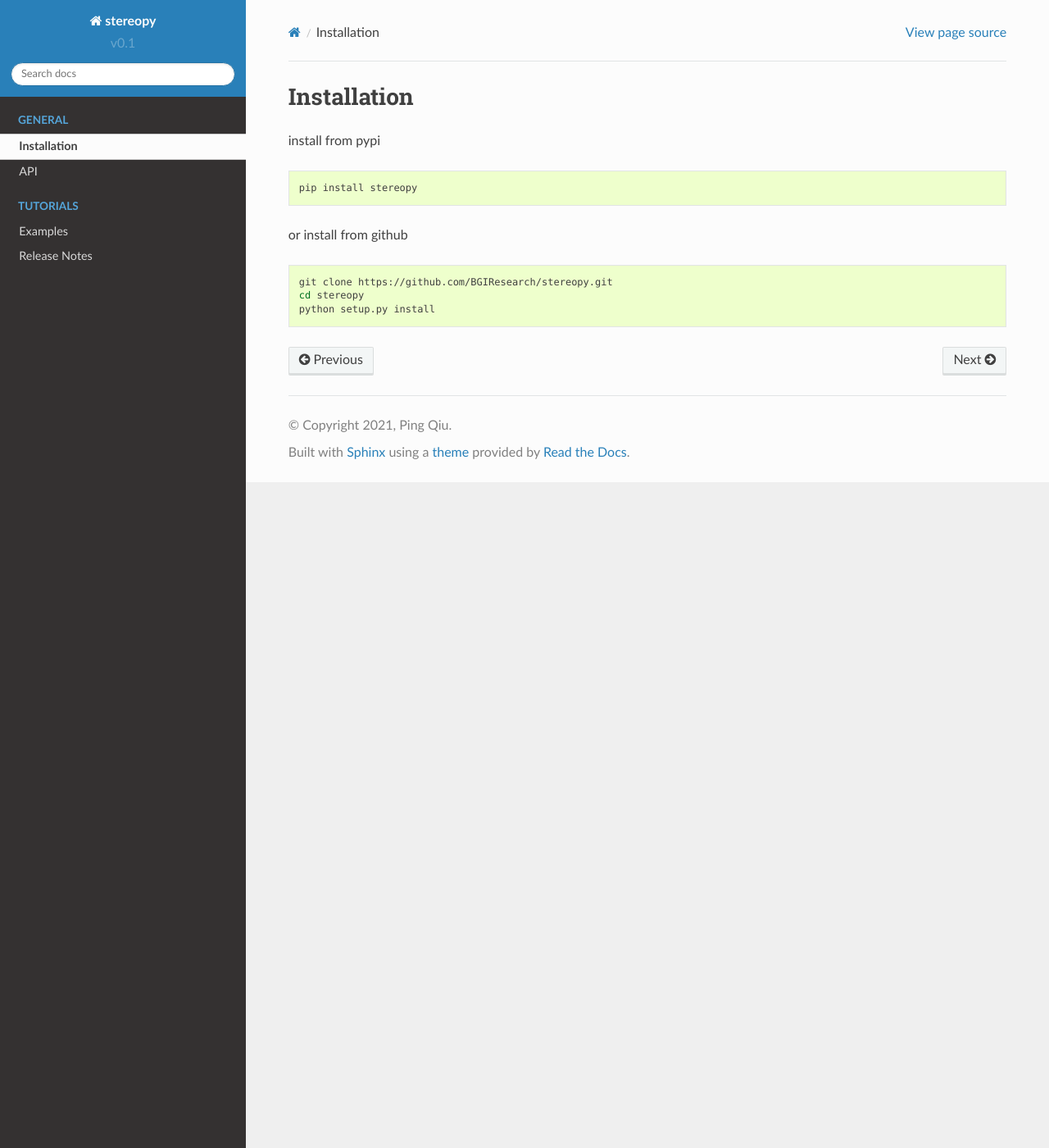
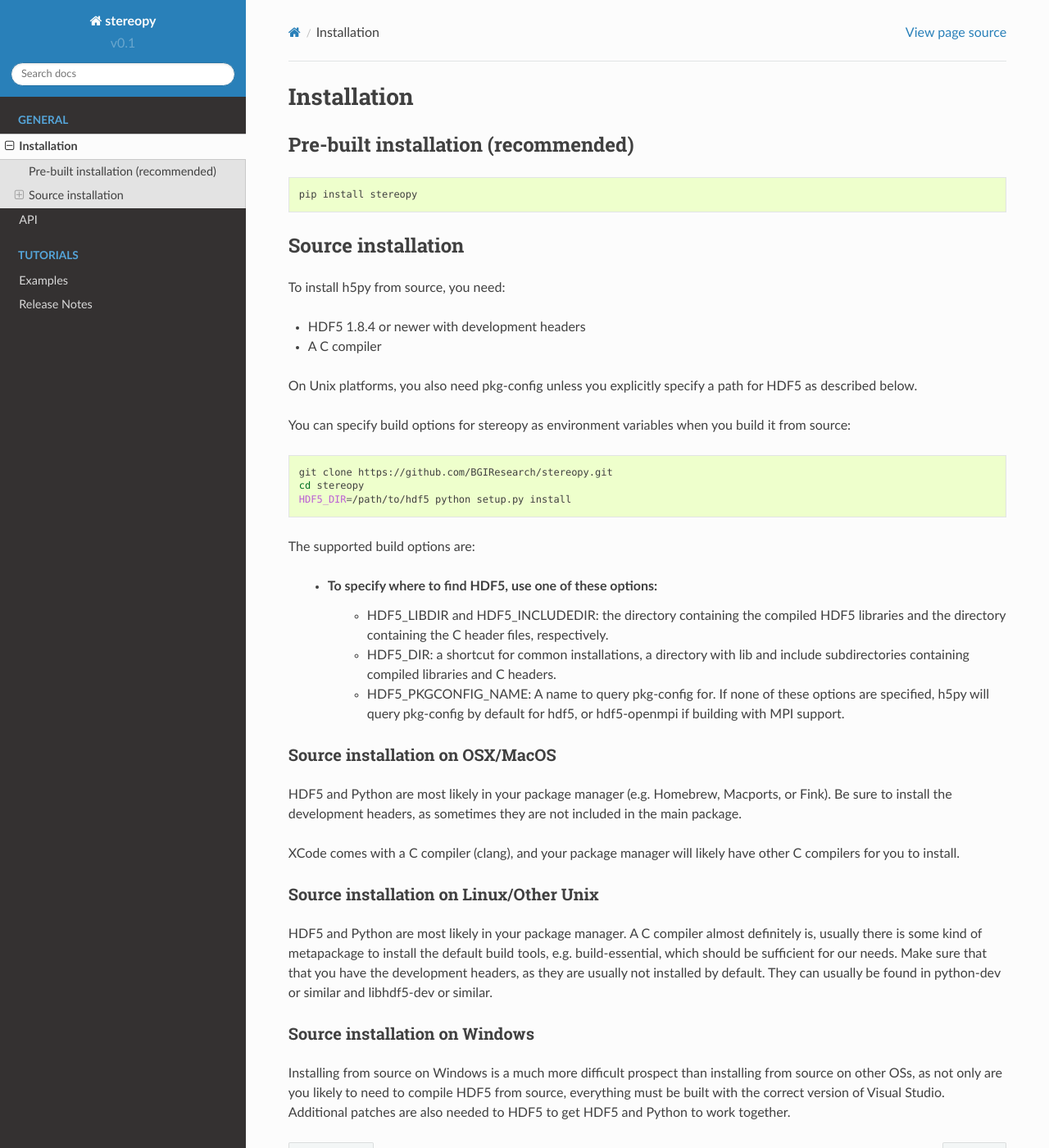
Before and after one commit to STOmics/Stereopy, a Sphinx documentation site: the page built from docs/source/General/Installation.rst, in a window 1280 px wide and 1400 px high. Shown: the whole window at 82% size. Built offline with Sphinx 7.4.7 and the Read the Docs theme 2.0.0, drawn with Linux system fonts in a browser that asks for light colours; pages that are not in the unit, such as notebooks, are missing from menus.

Commit message:
update doc

```diff
--- a/docs/source/General/Installation.rst
+++ b/docs/source/General/Installation.rst
@@ -1,16 +1,51 @@
 Installation
 ============
 
-install from pypi
+Pre-built installation (recommended)
+------------------------------------
 
 .. code:: bash
 
     pip install stereopy
 
-or install from github
+Source installation
+--------------------------------------------
+
+To install h5py from source, you need:
+
+- HDF5 1.8.4 or newer with development headers
+- A C compiler
+
+On Unix platforms, you also need pkg-config unless you explicitly specify a path for HDF5 as described below.
+
+You can specify build options for stereopy as environment variables when you build it from source:
 
 .. code:: bash
 
     git clone https://github.com/BGIResearch/stereopy.git
     cd stereopy
-    python setup.py install
+    HDF5_DIR=/path/to/hdf5 python setup.py install
+
+The supported build options are:
+
+ - To specify where to find HDF5, use one of these options:
+    - HDF5_LIBDIR and HDF5_INCLUDEDIR: the directory containing the compiled HDF5 libraries and the directory containing the C header files, respectively.
+    - HDF5_DIR: a shortcut for common installations, a directory with lib and include subdirectories containing compiled libraries and C headers.
+    - HDF5_PKGCONFIG_NAME: A name to query pkg-config for. If none of these options are specified, h5py will query pkg-config by default for hdf5, or hdf5-openmpi if building with MPI support.
+
+Source installation on OSX/MacOS
+^^^^^^^^^^^^^^^^^^^^^^^^^^^^^^^^
+
+HDF5 and Python are most likely in your package manager (e.g. Homebrew, Macports, or Fink). Be sure to install the development headers, as sometimes they are not included in the main package.
+
+XCode comes with a C compiler (clang), and your package manager will likely have other C compilers for you to install.
+
+Source installation on Linux/Other Unix
+^^^^^^^^^^^^^^^^^^^^^^^^^^^^^^^^^^^^^^^
+
+HDF5 and Python are most likely in your package manager. A C compiler almost definitely is, usually there is some kind of metapackage to install the default build tools, e.g. build-essential, which should be sufficient for our needs. Make sure that that you have the development headers, as they are usually not installed by default. They can usually be found in python-dev or similar and libhdf5-dev or similar.
+
+Source installation on Windows
+^^^^^^^^^^^^^^^^^^^^^^^^^^^^^^
+
+Installing from source on Windows is a much more difficult prospect than installing from source on other OSs, as not only are you likely to need to compile HDF5 from source, everything must be built with the correct version of Visual Studio. Additional patches are also needed to HDF5 to get HDF5 and Python to work together.
--- a/setup_build.py
+++ b/setup_build.py
@@ -1,4 +1,5 @@
 #!/usr/bin/env python3
+# coding: utf-8
 """
     Implements a custom Distutils build_ext replacement, which handles the
     full extension module build process, from cython code to C compilation and
--- a/setup_configure.py
+++ b/setup_configure.py
@@ -1,4 +1,4 @@
-
+# coding: utf-8
 """
     Implements a new custom Distutils command for handling library
     configuration.
```
Also changed, not shown: docs/source/release_note.rst (+7 -0 lines).
